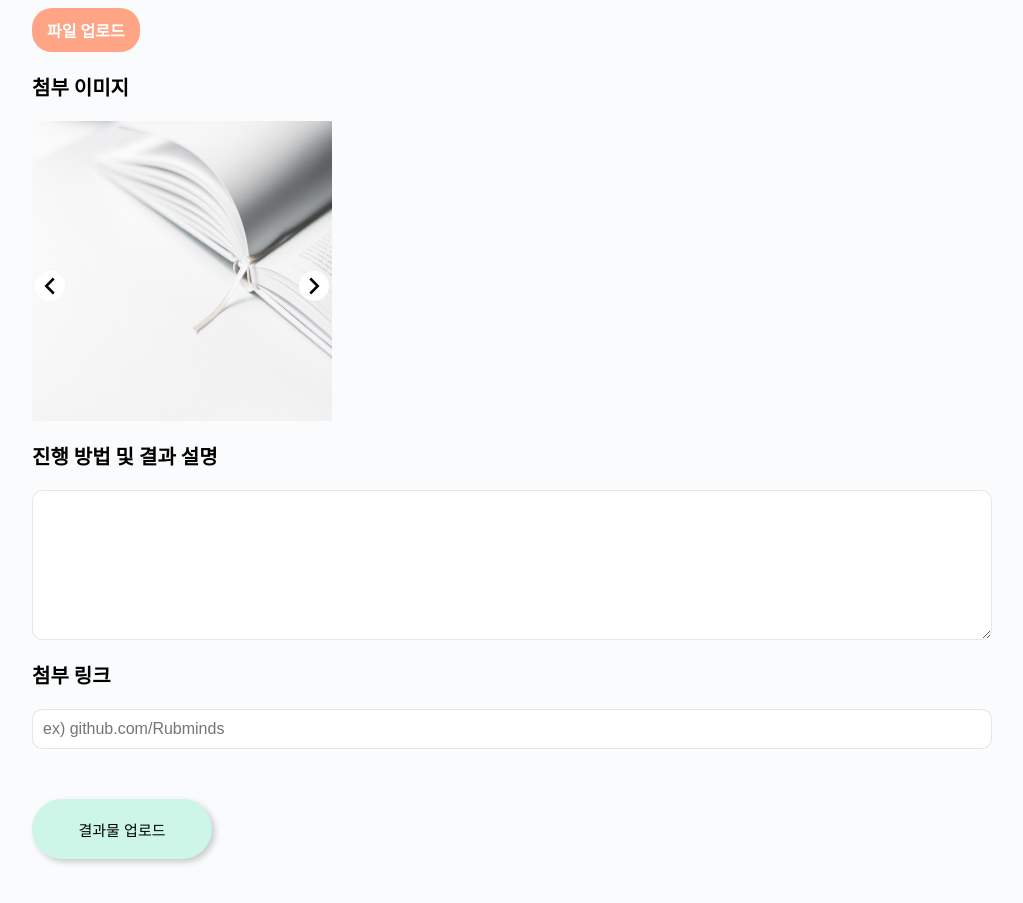
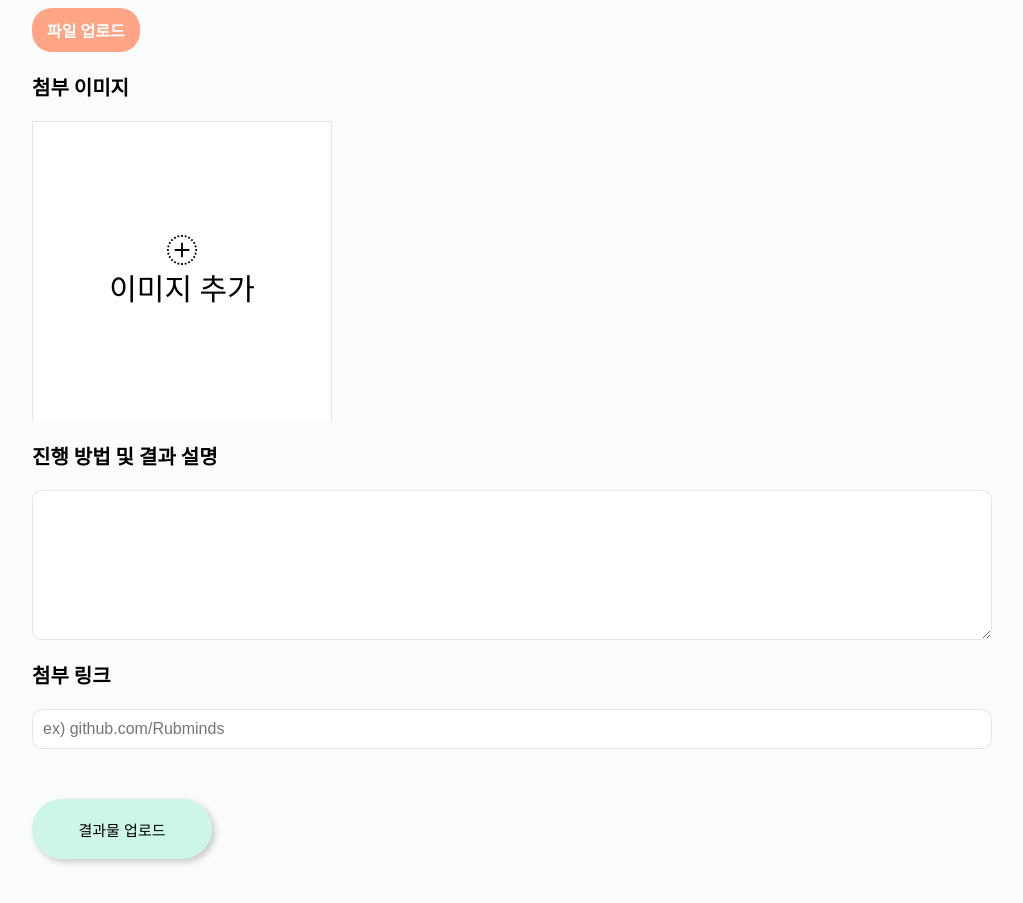
Before and after one commit to Rubminds/rubminds-frontend, a React (Create React App) app: page /detail in a window 1280 px wide. Shown: the part 900-1803 px from the top of the page, without its empty margins (128-1151 px from the left). Built offline with nearby package versions, Linux system fonts and the light colour scheme.

Commit message:
feat: 게시글상세 캐루셀에 사용자가 지정한 이미지 추가(#8)

```diff
--- a/src/components/common/Carousel/index.js
+++ b/src/components/common/Carousel/index.js
@@ -1,44 +1,78 @@
 import React, { useState, useCallback, useRef, useEffect } from 'react';
 import * as S from './style';
+import { BsPlusCircleDotted } from 'react-icons/bs';
 
-import { Test, Test1, Test2 } from '../../../assets/imgs';
+const Carousel = ({ size }) => {
+  const [Imgs, setImgs] = useState([]); //캐루셀에 담긴 이미지들
+  const [totalImgsNum,setTotalImgsNum] = useState(0); //캐루셀에 담은 이미지 수 -1
+  const CarouselWrapper = useRef(null);
+  const [currentImg, setCurrentImg] = useState(0); //현재 보여지는 이미지 인덱스
 
-const Carousel = ({size}) => {
-  //추후 props로 이미지 url 담긴 배열 받아서 처리
-  const CarouselWrapper = useRef(null);
-  const [currentImg, setCurrentImg] = useState(0);
-  const totalImgs = 5; //이미지 개수-1
   useEffect(() => {
     CarouselWrapper.current.style.transition = 'all 0.4s ease-in-out';
-    CarouselWrapper.current.style.transform = `translateX(-${currentImg}00%)`; // 백틱을 사용하여 슬라이드로 이동하는 애니메이션을 만듭니다.
+    CarouselWrapper.current.style.transform = `translateX(-${currentImg}00%)`;
   }, [currentImg]);
+
+  //next버튼 클릭시
   const nextClick = useCallback(() => {
-    if (currentImg >= totalImgs) {
-      // 더 이상 넘어갈 슬라이드가 없으면
+    if (currentImg >= totalImgsNum) {// 더 이상 넘어갈 슬라이드가 없으면
       setCurrentImg(0); // 1번째 사진으로
     } else {
       setCurrentImg(currentImg + 1);
     }
-  }, [currentImg]);
+  }, [currentImg, totalImgsNum]);
+
   // Prev 버튼 클릭 시
   const prevClick = useCallback(() => {
-    if (currentImg === 0) {
-      setCurrentImg(totalImgs); // 마지막 사진으로
+    if (currentImg === 0) { //첫번째 사진일 때
+      setCurrentImg(totalImgsNum); // 마지막 사진으로
     } else {
       setCurrentImg(currentImg - 1);
     }
-  }, [currentImg]);
+  }, [currentImg, totalImgsNum]);
+
+  //캐루셀에 이미지들 추가
+  const addImgs = useCallback((e) => {
+    const SelectedImgList = e.target.files; //선택한 이미지들
+    const currentImgsURLList = [];
+    for (let i = 0; i < SelectedImgList.length; i += 1) {
+      const currentImgURL = URL.createObjectURL(SelectedImgList[i]);
+      currentImgsURLList.push(currentImgURL); //빈 배열에 각 이미지 주소 담음
+    }
+    setImgs(currentImgsURLList); //Imgs를 갱신
+    setTotalImgsNum(currentImgsURLList.length-1)
+  }, [Imgs]);
+
   return (
     <S.CarouselContainer size={size}>
-      <S.CarouselPrev onClick={prevClick} />
-      <S.CarouselNext onClick={nextClick} />
+      {Imgs.length !== 0 && (
+        <>
+          <S.CarouselPrev onClick={prevClick} />
+          <S.CarouselNext onClick={nextClick} />
+        </>
+      )}
       <S.CarouselWrapper ref={CarouselWrapper}>
-        <S.CarouselImg src={Test} size={size}/>
-        <S.CarouselImg src={Test1} size={size} />
-        <S.CarouselImg src={Test2} size={size} />
-        <S.CarouselImg src={Test2} size={size} />
-        <S.CarouselImg src={Test1} size={size} />
-        <S.CarouselImg src={Test} size={size} />
+        {Imgs.length === 0 ? (
+          <S.AddImgCard size={size} onChange={addImgs} htmlFor="input-img">
+            <input
+              type="file"
+              multiple="multiple"
+              id="input-img"
+              accept=".jpg, .jpeg, .png"
+              style={{ display: 'none' }}
+            />
+            <BsPlusCircleDotted />
+            이미지 추가
+          </S.AddImgCard>
+        ) : (
+          Imgs.map((v, i) => {
+            return (
+              <S.CarouselContent size={size} key={i}>
+                <S.CarouselImg src={v} size={size}/>
+              </S.CarouselContent>
+            );
+          })
+        )}
       </S.CarouselWrapper>
     </S.CarouselContainer>
   );
--- a/src/components/common/Carousel/style.js
+++ b/src/components/common/Carousel/style.js
@@ -1,5 +1,6 @@
 import styled from 'styled-components';
 import { GrFormPrevious, GrFormNext } from 'react-icons/gr';
+import { flexCenter, flexColumn } from '../../../constants';
 
 export const CarouselContainer = styled.div`
   width: ${(props) => props.size};
@@ -12,9 +13,23 @@ export const CarouselWrapper = styled.div`
   display: flex;
 `;
 
-export const CarouselImg = styled.img`
+export const CarouselContent = styled.div`
   width: ${(props) => props.size};
   height: ${(props) => props.size};
+`;
+export const CarouselImg = styled.img`
+  width:${(props) => props.size};
+  height:${(props) => props.size};
+`;
+export const AddImgCard = styled.label`
+  width: ${(props) => props.size};
+  height: ${(props) => props.size};
+  font-size: 3rem;
+  ${flexColumn};
+  justify-content: center;
+  align-items: center;
+  background-color: #fff;
+  border: 1px solid rgba(128, 128, 128, 0.199);
 `;
 
 export const CarouselPrev = styled(GrFormPrevious)`
```
